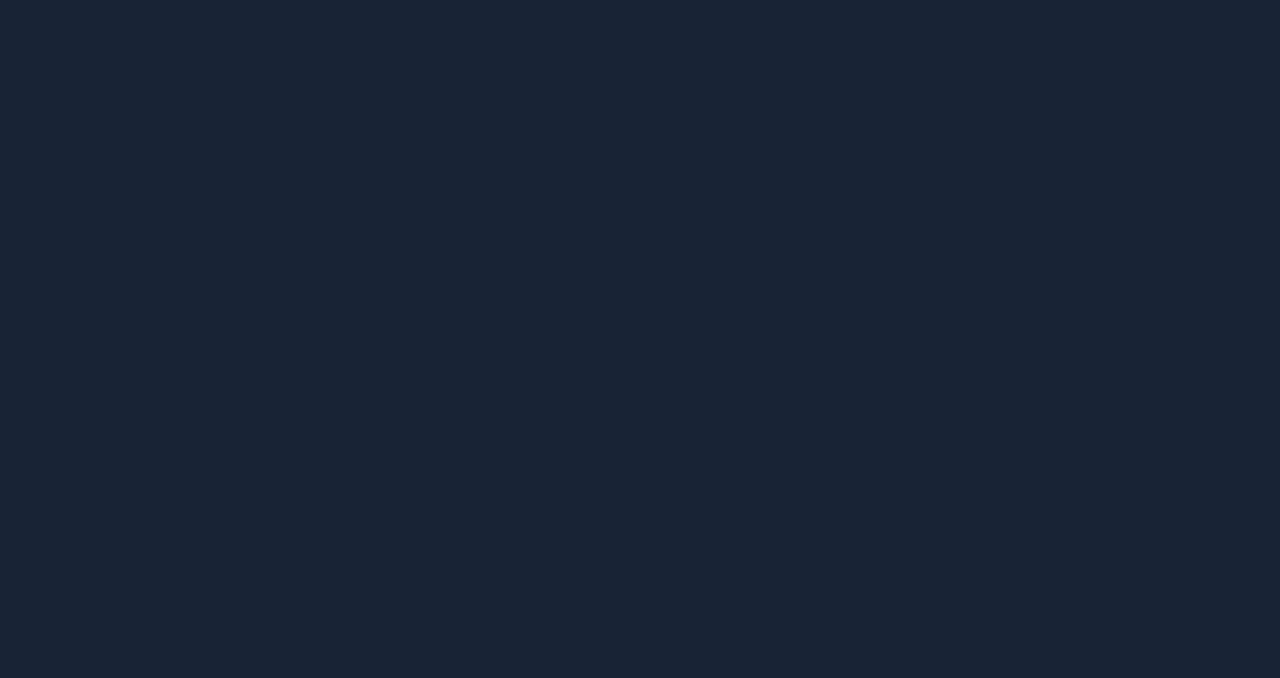
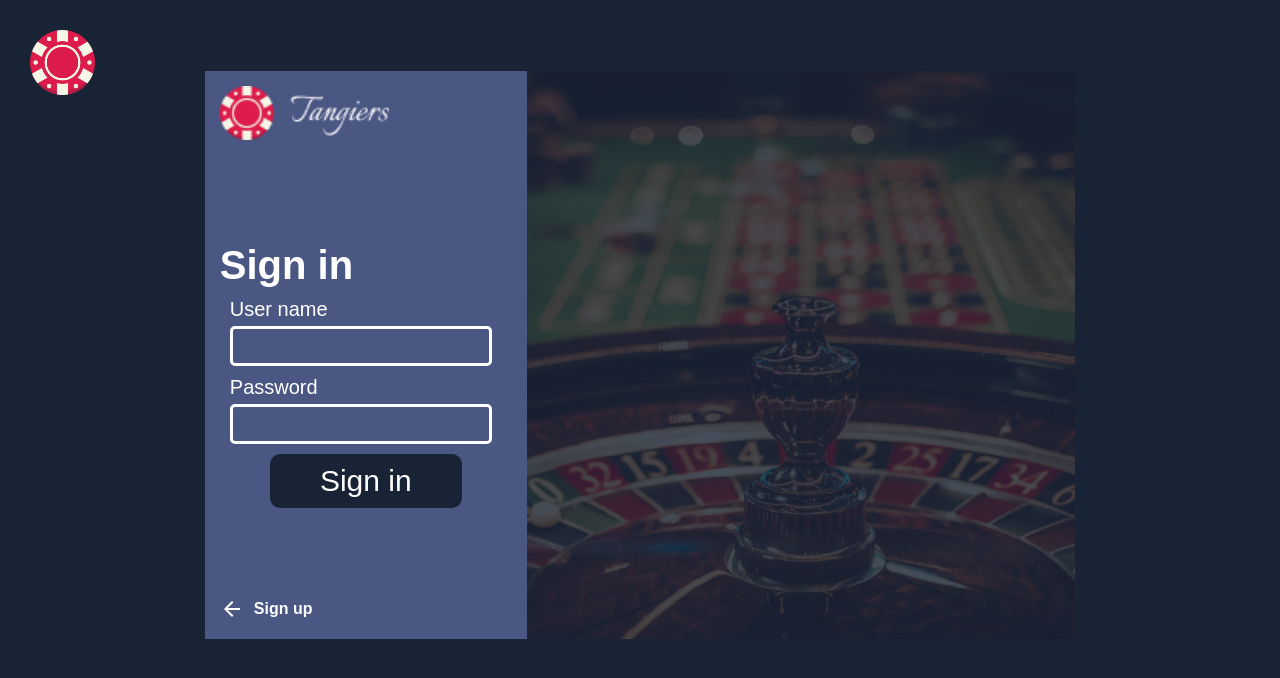
Before and after one commit to Sail-Cpu/tangiers, a React (Create React App) app in the folder client/: page /home in a window 1280 px wide. Before the commit this address had no page. Shown: the top 678 px of the page. Built offline with nearby package versions, Linux system fonts and the light colour scheme.

Commit message:
Create Home and implement ProtectedRoute

```diff
--- a/client/src/App.js
+++ b/client/src/App.js
@@ -1,6 +1,8 @@
 import React from 'react';
 import {BrowserRouter, Routes, Route} from 'react-router-dom';
+import ProtecedRoute from './ProtectedRoute';
 /* Pages */
+import Home from './pages/Home';
 import SignUp from './pages/sign/SignUp';
 import SignIn from './pages/sign/SignIn';
 
@@ -11,6 +13,9 @@ function App() {
         <Routes>
           <Route path='/signin' element={<SignIn />}></Route>
           <Route path='/signup' element={<SignUp />}></Route>
+          <Route element={<ProtecedRoute />}>
+            <Route path='/home' element={<Home />}></Route>
+          </Route>
         </Routes>
       </BrowserRouter>
 
--- /dev/null
+++ b/client/src/ProtectedRoute.js
@@ -0,0 +1,18 @@
+import React,{ useContext } from 'react';
+import { Outlet } from 'react-router';
+/* Context */
+import { UserContext } from './context/UserContext';
+/* pages */
+import SignIn from './pages/sign/SignIn';
+
+const useAuth = () => {
+    const{ user } = useContext(UserContext);
+    return user && user.loggedIn;
+}
+
+const ProtecedRoute = () => {
+    const isAuth = useAuth();
+    return isAuth ? <Outlet /> : <SignIn />;
+}
+
+export default ProtecedRoute;
--- /dev/null
+++ b/client/src/pages/Home.js
@@ -0,0 +1,11 @@
+import React from 'react';
+
+const Home = () => {
+    return(
+        <div className='page home-container'>
+            tout fonctionne
+        </div>
+    )
+}
+
+export default Home;
--- a/client/src/pages/sign/SignIn.js
+++ b/client/src/pages/sign/SignIn.js
@@ -1,5 +1,5 @@
 import React, { useContext, useState } from "react";
-import { Link } from 'react-router-dom';
+import { Link, useNavigate } from 'react-router-dom';
 import axios from 'axios';
 /* Context */
 import { UserContext } from "../../context/UserContext";
@@ -13,6 +13,7 @@ import ArrowBackIcon from '@mui/icons-material/ArrowBack';
 const SignUp = () => {
 
     const {setToken} = useContext(UserContext);
+    const navigate = useNavigate();
 
     const[userName, setUserName] = useState();
     const[password, setPassword] = useState();
@@ -36,6 +37,7 @@ const SignUp = () => {
                     setErrorMessage(result.data.error);
                 }else{
                     setToken(result.data);
+                    navigate('/home');
                 }
             }).catch((error) => {
                 console.log(error);
--- a/client/src/pages/sign/SignUp.js
+++ b/client/src/pages/sign/SignUp.js
@@ -1,5 +1,5 @@
 import React, { useContext, useState } from "react";
-import { Link } from 'react-router-dom'
+import { Link, useNavigate } from 'react-router-dom'
 import axios from 'axios';
 /* Context */
 import { UserContext } from "../../context/UserContext";
@@ -13,6 +13,7 @@ import ArrowForwardIcon from '@mui/icons-material/ArrowForward';
 const SignUp = () => {
 
     const {setToken} = useContext(UserContext);
+    const navigate = useNavigate();
 
     const[email, setEmail] = useState();
     const[pseudo, setPseudo] = useState();
@@ -40,6 +41,7 @@ const SignUp = () => {
                     setErrorMessage(result.data.error);
                 }else{
                     setToken(result.data);
+                    navigate('/home');
                 }
             }).catch((error) => {
                 console.log(error);
```
